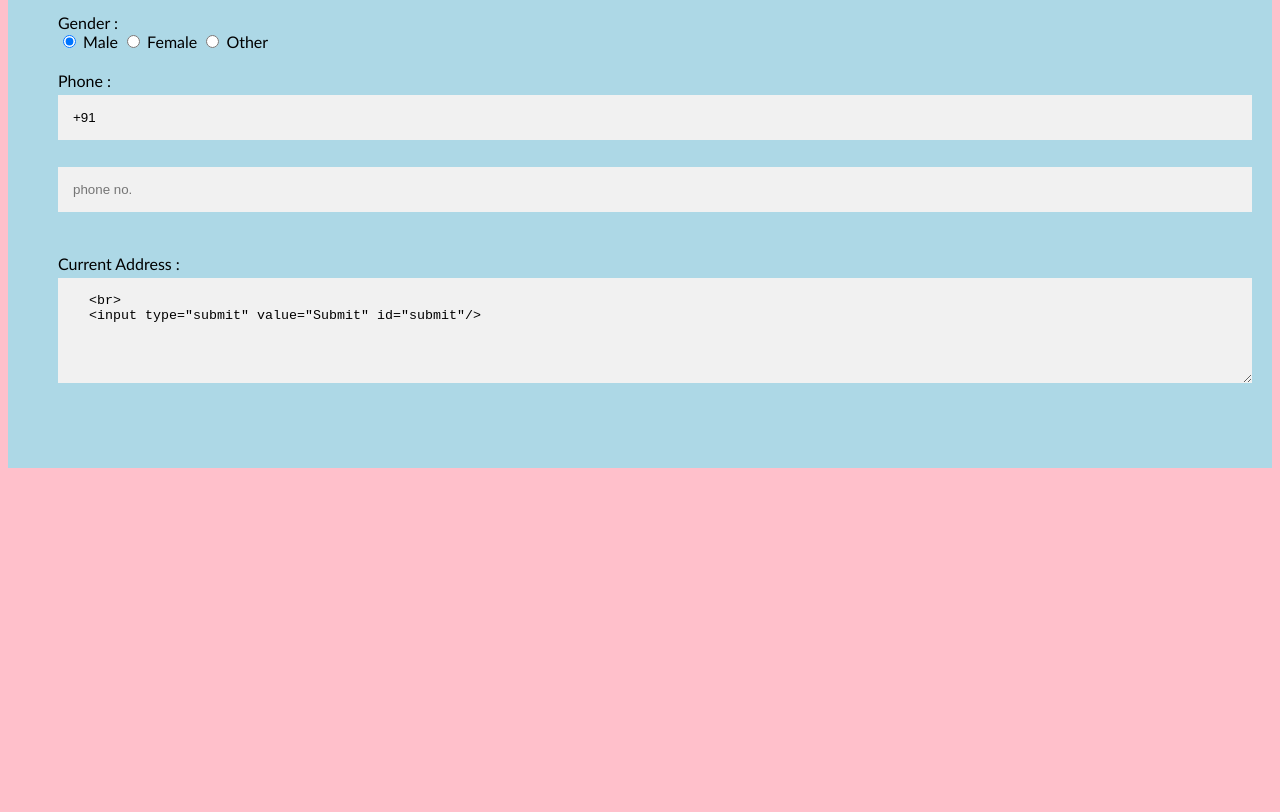
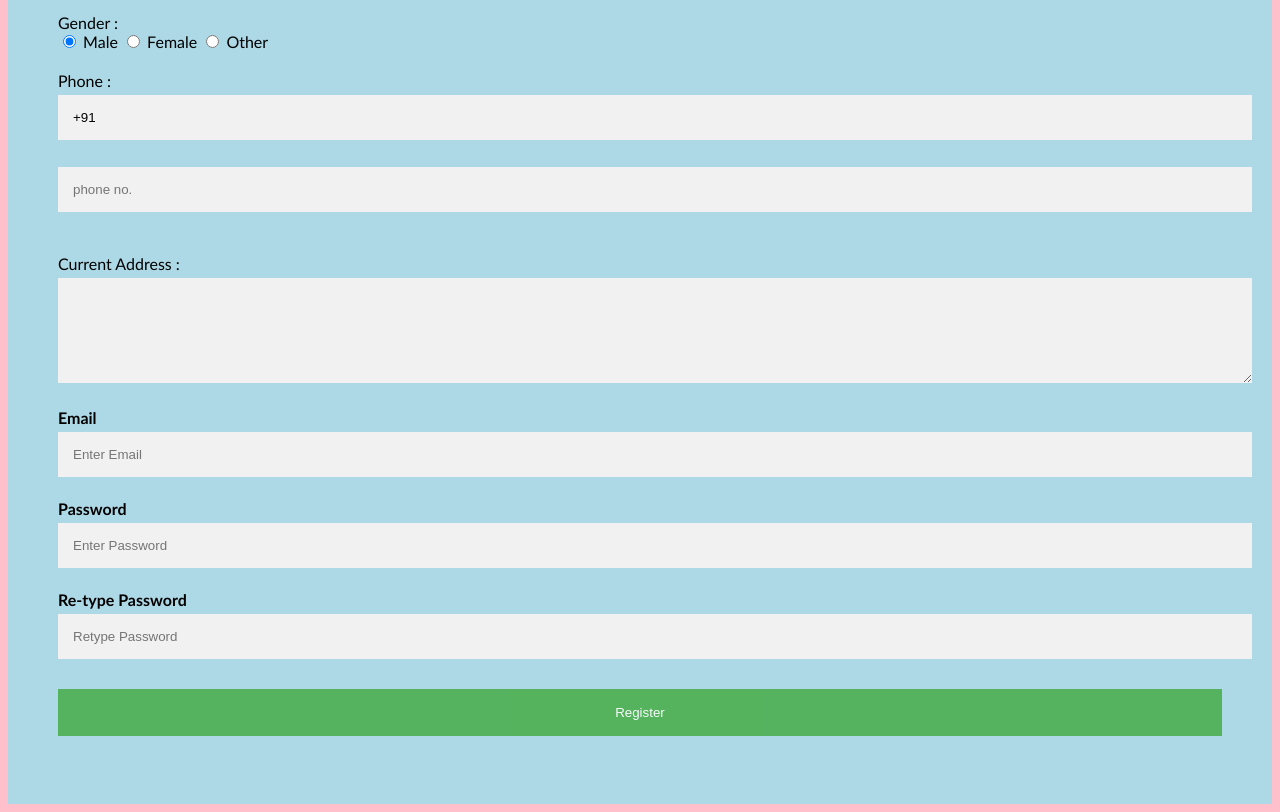
Before and after one commit to Paurnima11/bharat-intern-task1, a website: page index.html in a window 1280 px wide. Shown: the part 478-1290 px from the top of the page. Before the commit the page ends 954 px from the top, so only its background shows below. Drawn offline with Linux system fonts and the light colour scheme.

Commit message:
Update index.html

```diff
--- a/index.html
+++ b/index.html
@@ -93,5 +93,16 @@ Phone :
 Current Address :
       </label><br>
 <textarea cols="80" rows="5" placeholder="Current Address" value="address"required/>
-  <br>
-  <input type="submit" value="Submit" id="submit"/>
+  </textarea>
+ <label for="email"><b>Email</b></label>
+ <input type="text" placeholder="Enter Email" name="email" required>
+
+    <label for="psw"><b>Password</b></label>
+    <input type="password" placeholder="Enter Password" name="psw" required>
+
+    <label for="psw-repeat"><b>Re-type Password</b></label>
+    <input type="password" placeholder="Retype Password" name="psw-repeat" required>
+    <button type="submit" class="registerbtn">Register</button>
+</form>
+</body>
+</html>
```
